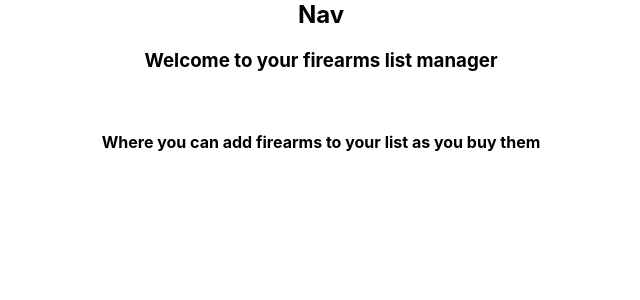
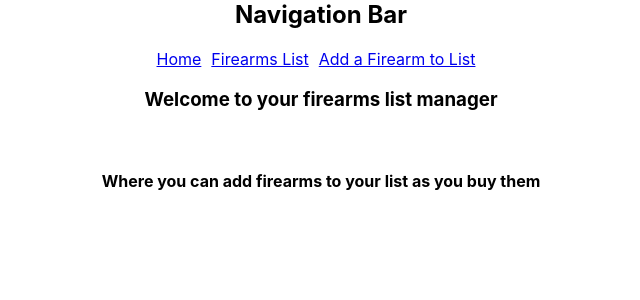
Before and after one commit to mkienbus/react-app-frontend, a React (Create React App) app: page / in a window 1280 px wide. Shown: the top 300 px of the page, without its empty margins (319-959 px from the left). Built offline with nearby package versions, Linux system fonts and the light colour scheme; no server answers.

Commit message:
added NavLinks to Nav component, stylized with 10px margins for readability in DOM

```diff
--- a/src/Nav.js
+++ b/src/Nav.js
@@ -1,9 +1,13 @@
 import React from "react"
+import {NavLink} from "react-router-dom"
 
 function Nav(){
     return(
         <div>
-            <h2>Nav </h2>
+            <h2>Navigation Bar</h2>
+            <NavLink style = {{marginRight: "10px"}} to = "/">Home</NavLink>
+            <NavLink style = {{marginRight: "10px"}} to = "/firearms">Firearms List</NavLink>
+            <NavLink style = {{marginRight: "10px"}} to = "/firearms/new">Add a Firearm to List</NavLink>
         </div>
     )
 }
```
